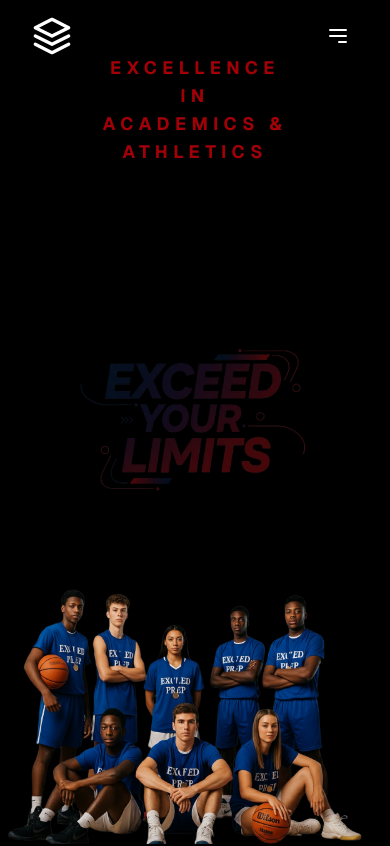
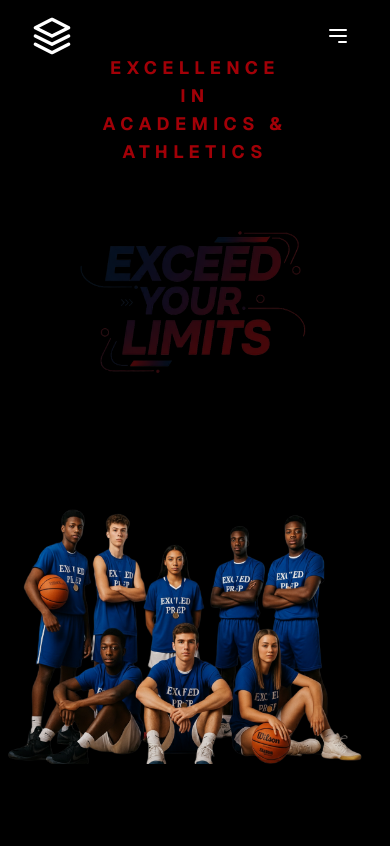
Before and after one commit to digitalmarketingcanada5/basketball_website, a Next.js app: page / in a window 390 px wide. Shown: the top 846 px of the page. Built offline with nearby package versions, Linux system fonts and the light colour scheme.

Commit message:
Refactor HeroSection layout for improved scroll effects and responsiveness

```diff
--- a/src/components/home/HeroSection.jsx
+++ b/src/components/home/HeroSection.jsx
@@ -50,7 +50,7 @@
 
         {/* "Exceed Your Limits" Text - Behind players initially, comes forward on scroll */}
         <div
-          className="absolute inset-0 flex justify-center items-center transition-all duration-300 ease-out"
+          className="absolute inset-0 flex justify-center items-start pt-20 sm:pt-24 md:items-center md:pt-0 transition-all duration-300 ease-out"
           style={{
             zIndex: scrollProgress > 0.3 ? 25 : 5,
             opacity: 0.3 + (scrollProgress * 0.7),
@@ -66,7 +66,7 @@
 
         {/* Hero Athletes - Middle layer */}
         <div
-          className="absolute inset-0 flex justify-center items-end z-20 transition-all duration-300 ease-out"
+          className="absolute inset-0 flex justify-center items-end pb-20 sm:pb-10 md:pb-0 z-20 transition-all duration-300 ease-out"
           style={{
             transform: `translateY(${scrollProgress * 20}px)`,
             opacity: 1 - (scrollProgress * 0.3)
@@ -75,7 +75,7 @@
           <img
             src="/images/hero-athletes2.png"
             alt="EXCEED Student Athletes"
-            className="w-full max-w-6xl h-[90%] object-contain object-bottom"
+            className="w-full max-w-6xl h-[80%] sm:h-[85%] md:h-[90%] object-contain object-bottom"
           />
         </div>
 
```
